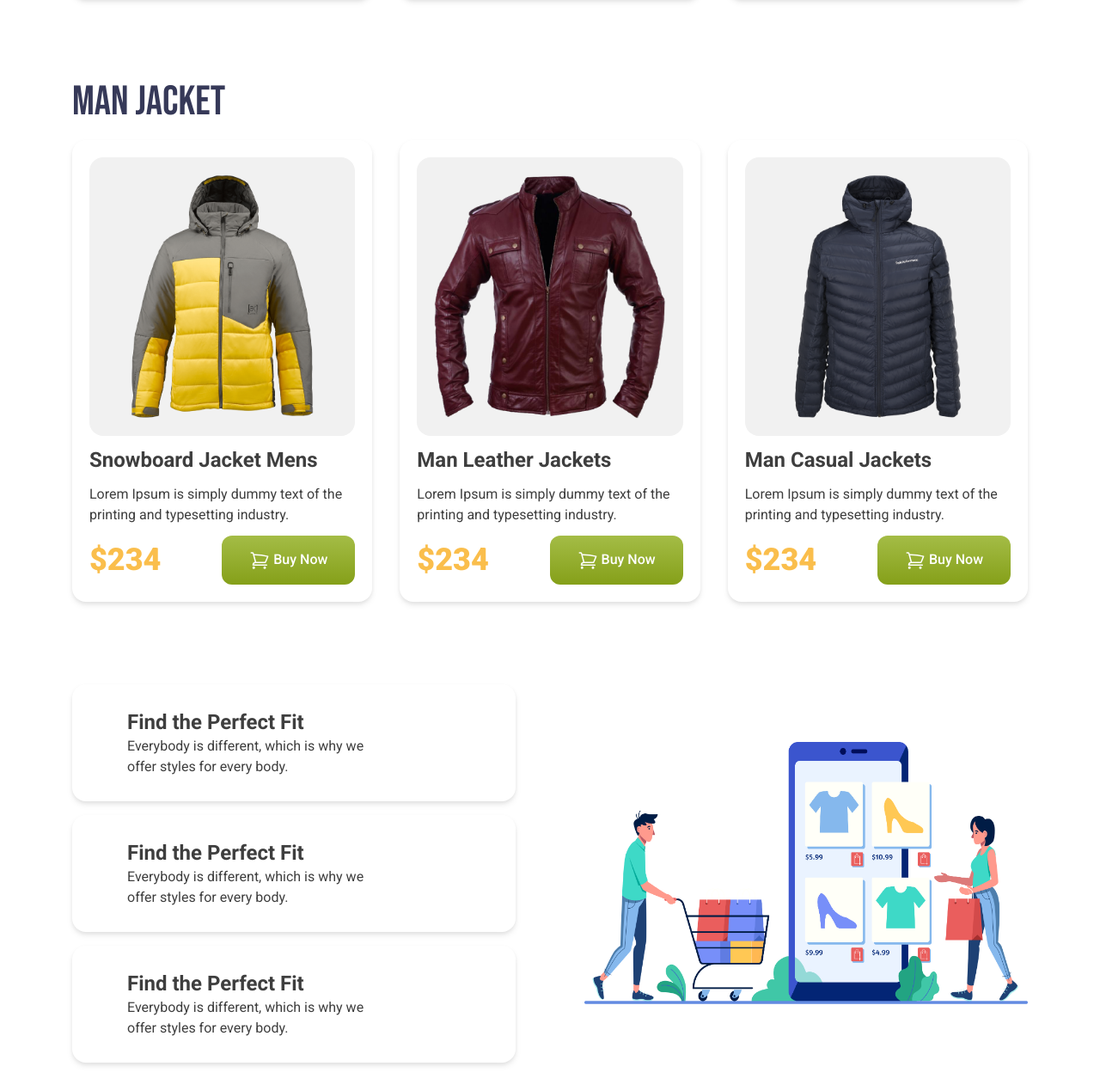
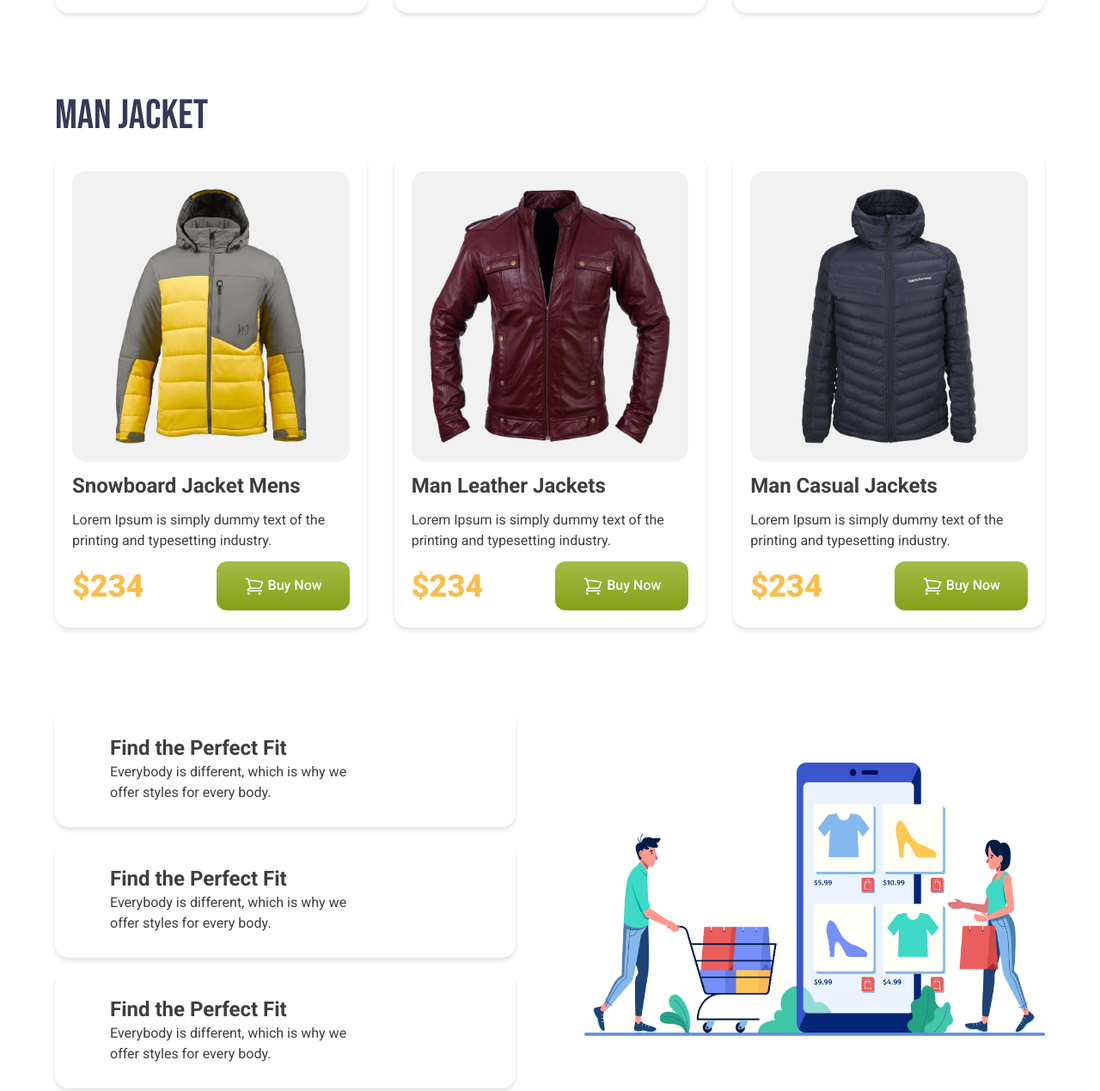
Before and after one commit to mdshishirhossain/penguin-fashion-with-tailwind, a plain HTML site: page index.html in a window 1280 px wide. Shown: the part 1244-2513 px from the top of the page at 86% size. Drawn offline with nearby package versions, Linux system fonts and the light colour scheme.

Commit message:
added styles

```diff
--- a/index.html
+++ b/index.html
@@ -69,8 +69,8 @@
             </div>
         </div>
     </header>
-    <main class="max-w-6xl mx-auto md:my-12 space-y-24 px-5">
-        <section class=" ">
+    <main class=" md:my-12 space-y-24 px-5">
+        <section class="max-w-6xl mx-auto ">
             <div>
                 <h3 class="text-5xl text-[#363958] font-bebas-neue mb-5">Woman Jacket</h3>
                 <div class="grid grid-cols-1 md:grid-cols-2 lg:grid-cols-3 gap-8">
@@ -129,7 +129,7 @@
             </div>
         </section>
 
-        <section class="">
+        <section class="max-w-6xl mx-auto">
             <div>
                 <h3 class="text-5xl text-[#363958] font-bebas-neue mb-5">Man Jacket</h3>
                 <div class="grid grid-cols-1 md:grid-cols-2 lg:grid-cols-3 gap-8">
@@ -188,7 +188,7 @@
             </div>
         </section>
 
-        <section>
+        <section class="max-w-6xl mx-auto">
             <div class="grid grid-cols-1 lg:grid-cols-2 lg:items-center gap-20">
                 <div class="space-y-4">
                     <div class="flex items-center gap-9 drop-shadow-md bg-white p-7 rounded-2xl">
```
